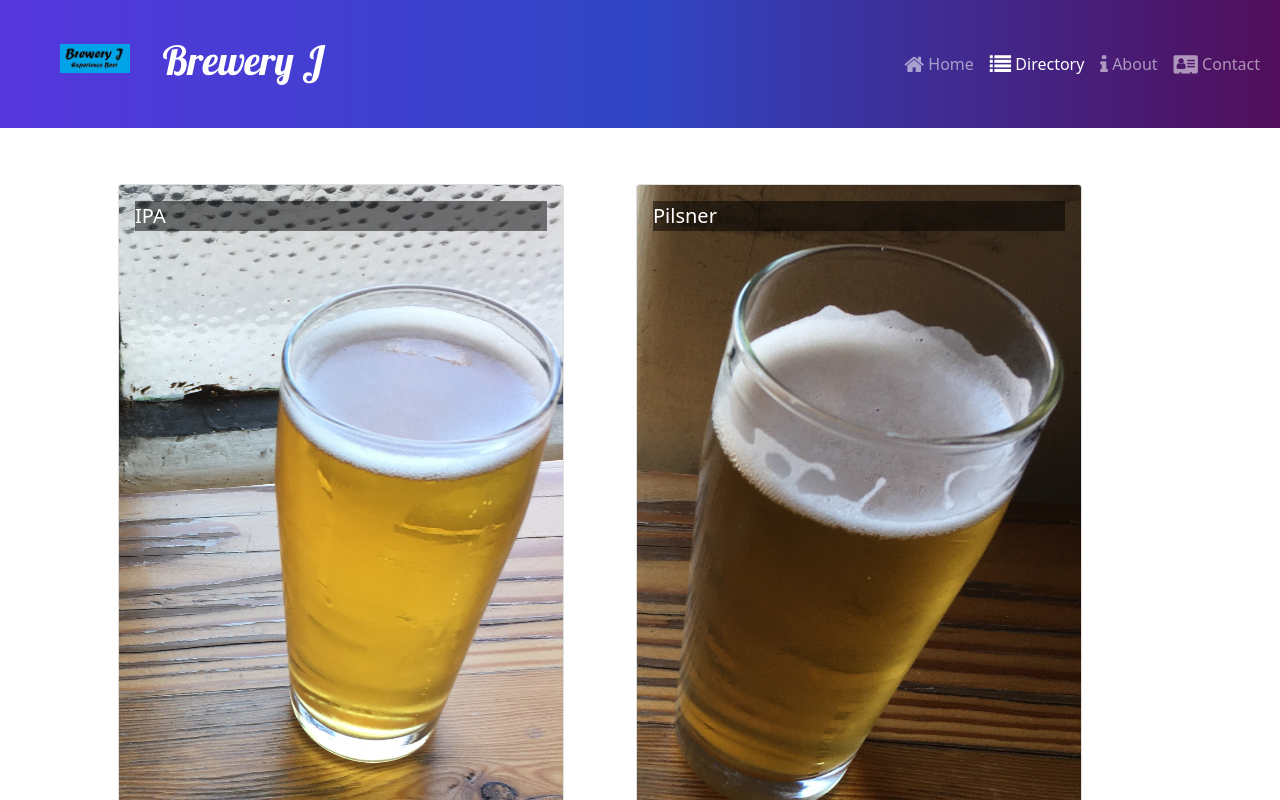
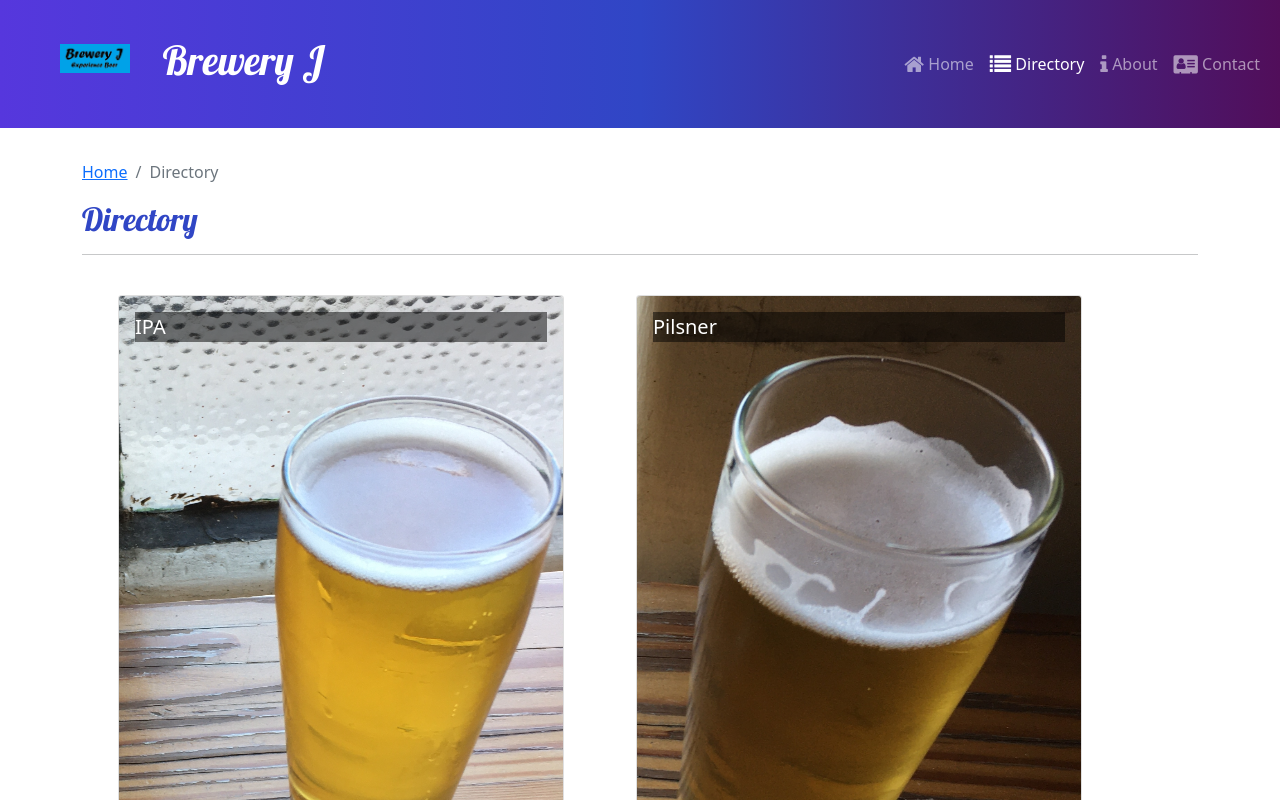
Before and after one commit to JeffHiroshi/BreweryJ, a React (Create React App) app: page /directory in a window 1280 px wide. Shown: the top 800 px of the page. Built offline with nearby package versions, Linux system fonts and the light colour scheme.

Commit message:
Breadcrumbs SubHeader

```diff
--- /dev/null
+++ b/src/components/SubHeader.js
@@ -0,0 +1,26 @@
+import { Col, Row, Breadcrumb, BreadcrumbItem } from 'reactstrap';
+import { Link } from 'react-router-dom';
+
+const SubHeader = ({current, detail }) => {
+    return (
+        <Row>
+            <Col>
+                <Breadcrumb>
+                    <BreadcrumbItem>
+                        <Link to='/'>Home</Link>
+                    </BreadcrumbItem>
+                    {detail && (
+                        <BreadcrumbItem>
+                            <Link to='/directory'>Directory</Link>
+                        </BreadcrumbItem>
+                    )}
+                    <BreadcrumbItem active>{current}</BreadcrumbItem>
+                </Breadcrumb>
+                <h2>{current}</h2>
+                <hr />
+            </Col>
+        </Row>
+    )
+};
+
+export default SubHeader;
--- a/src/pages/BeerDetailPage.js
+++ b/src/pages/BeerDetailPage.js
@@ -2,6 +2,7 @@ import { Container, Row } from 'reactstrap';
 import { useParams } from 'react-router-dom';
 import { selectBeerById } from '../features/beers/beersSlice';
 import BeerDetail from '../features/beers/BeerDetail';
+import SubHeader from '../components/SubHeader';
 
 const BeerDetailPage = () => {
     const {beerId} = useParams();
@@ -9,6 +10,7 @@ const BeerDetailPage = () => {
 
     return (
         <Container>
+            <SubHeader current={beer.name} detail={true}/>
             <Row>
                 <BeerDetail beer={beer}/>
             </Row>
--- a/src/pages/BeersDirectoryPage.js
+++ b/src/pages/BeersDirectoryPage.js
@@ -1,9 +1,11 @@
 import { Container } from 'reactstrap';
 import BeersList from '../features/beers/BeersList';
+import SubHeader from '../components/SubHeader';
 
 const BeersDirectoryPage = () => {
     return (
         <Container>
+            <SubHeader current='Directory'/>
             <BeersList />
         </Container>
     )
--- a/src/pages/ContactPage.js
+++ b/src/pages/ContactPage.js
@@ -1,5 +1,13 @@
+import { Container } from 'reactstrap';
+import SubHeader from '../components/SubHeader';
+
 const ContactPage = () => {
-    return <div>ContactPage</div>
+    return (
+        <Container>
+            <SubHeader current='Contact'/>
+            <div>ContactPage</div>
+        </Container>
+    )
 }
 
 export default ContactPage;
--- a/src/pages/HomePage.js
+++ b/src/pages/HomePage.js
@@ -1,9 +1,11 @@
 import { Container } from 'reactstrap';
 import DisplayList from '../features/display/DisplayList';
+import SubHeader from '../components/SubHeader';
 
 const HomePage = () => {
     return (
         <Container>
+            <SubHeader current='Home'/>
             <DisplayList />
         </Container>
     );
```
